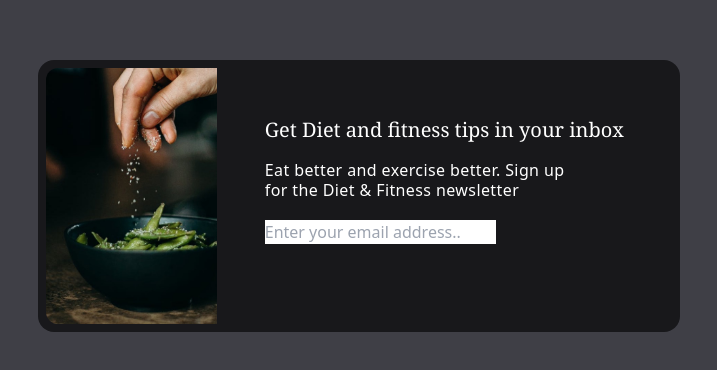
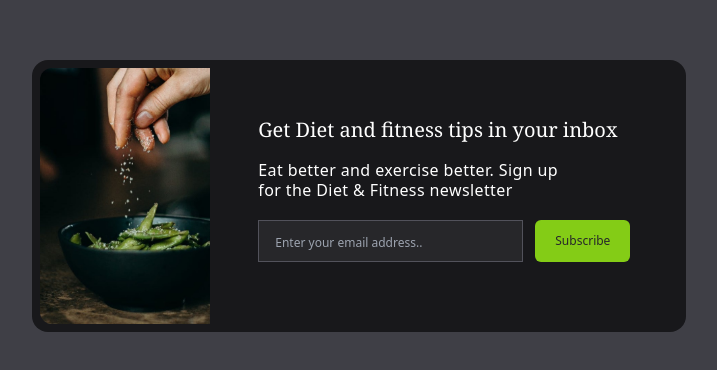
Before and after one commit to Rahiman047/email-card, a plain HTML site: page index.html in a window 1280 px wide. Shown: the part 204-574 px from the top of the page, without its empty margins (281-998 px from the left). Drawn offline with nearby package versions, Linux system fonts and the light colour scheme.

Commit message:
complete

```diff
--- a/index.html
+++ b/index.html
@@ -21,7 +21,8 @@
                     </h2>
                     <p class="max-w-xs my-4 leading-5 tracking-wide text-center text-white md:text-left">Eat better and exercise better. Sign up for the Diet & Fitness newsletter</p>
                     <div class="flex flex-col mt-5 space-y-4 md:space-x-3 md:flex-row md:space-y-0">
-                        <input type="text" placeholder="Enter your email address.."/>
+                        <input type="text" placeholder="Enter your email address.." class="p-2 px-4 text-center text-white bg-zinc-800 border border-zinc-600 placeholder:text-xs placeholder:text-center md:text-left placeholder:md:text-left focus:outline-none"/>
+                        <button class="px-5 py-3 text-xs rounded-md text-zinc-800 bg-lime-500 hover:bg-lime-700 hover:text-white duration-500">Subscribe</button>
                     </div>
                  </div>
             </div>
```
